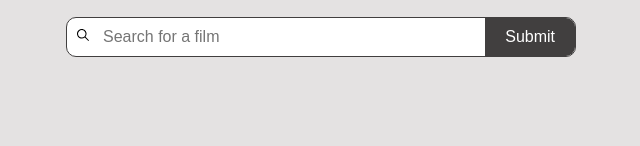
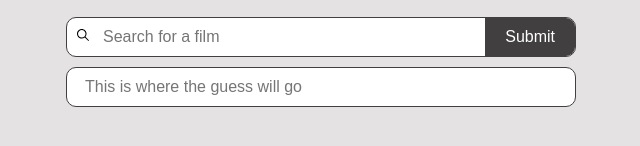
Before and after one commit to passiondynamics/cineguess-frontend, a React (Create React App) app: page / in a window 1280 px wide. Shown: the part 610-756 px from the top of the page, without its empty margins (319-959 px from the left). Built offline with nearby package versions, Linux system fonts and the light colour scheme; a web font is replaced by a local one.

Commit message:
Add comments to every component

```diff
--- a/src/App.css
+++ b/src/App.css
@@ -139,7 +139,6 @@ html {background-color:#e4e2e2}
   font-family: 'Overpass Mono';
 }
 
-
 .movie-name {
   font-size: 4em; /* Make the movie name larger */
   margin: 10px 0;
--- a/src/App.js
+++ b/src/App.js
@@ -25,9 +25,11 @@ const App = () => {
           </div>
           <div className='game-content'>
         <BoxContainer images={images} />
-<Attempts />
+    <Attempts />
         <div className='guess-container'>
           <SearchBar />
+          <Guesses />
+
 
 
 
--- a/src/components/Attempts.js
+++ b/src/components/Attempts.js
@@ -1,6 +1,10 @@
 import React from 'react';
 import '../App.css';
 import { GoDotFill } from "react-icons/go";
+/**
+ *
+ * When a user gets an answer wrong after hitting submit in SearchBar.js, one dot should disappear.
+ */
 
 const Attempts = () => {
   return (
--- a/src/components/BoxContainer.js
+++ b/src/components/BoxContainer.js
@@ -1,5 +1,11 @@
 import React from 'react';
 import '../App.css'
+
+/**
+ *
+ * Component that hold images we find on the internet
+ *
+ */
 
 const BoxContainer = ({ images }) => {
   return (
--- a/src/components/GameOver.js
+++ b/src/components/GameOver.js
@@ -1,11 +1,15 @@
 import React from 'react';
 import '../App.css';
 
+/**
+ *
+ * Displays when a user guesses the correct film or runs out of attempts
+ */
 
 const GameOver = () => {
     return (
       <div className='nice-try'>
-        <p>Nice try, the correct answer was:</p>
+        <p>Nice one, the correct answer is:</p>
         <h2 className='movie-name'>Interstellar</h2>
         <h3>Next game in | 12:02:12</h3>
       </div>
--- a/src/components/Guesses.js
+++ b/src/components/Guesses.js
@@ -1,10 +1,14 @@
 import React from "react";
+
+/**
+ * This component should store/display the guesses after a user hits submit in SearchBar.js
+ *
+ */
 
 const Guesses = () => {
     return (
         <div className="guesses">
          <div className="guesses-input">
-
         <input
           type="text"
           placeholder="This is where the guess will go"
--- a/src/components/SearchBar.js
+++ b/src/components/SearchBar.js
@@ -1,6 +1,12 @@
 import React from 'react';
 import '../App.css'
 import { IoIosSearch } from "react-icons/io";
+
+/**This component will be used when the user searches for a film. When someone types
+ * a name for a film, a list of films should appear above the search bar
+ * for a user to click and submit.
+ * */
+
 
 const SearchBar = () => {
   return (
```
